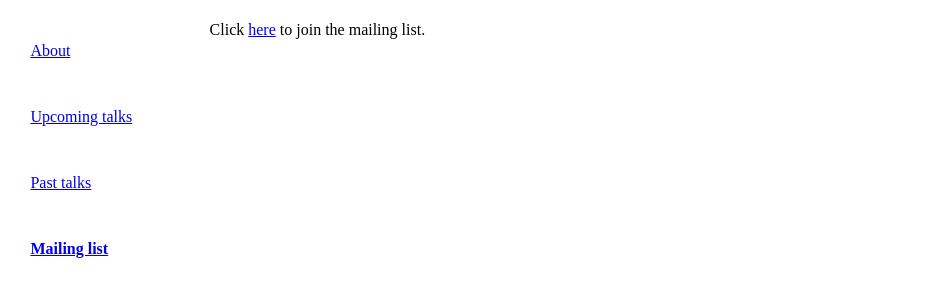
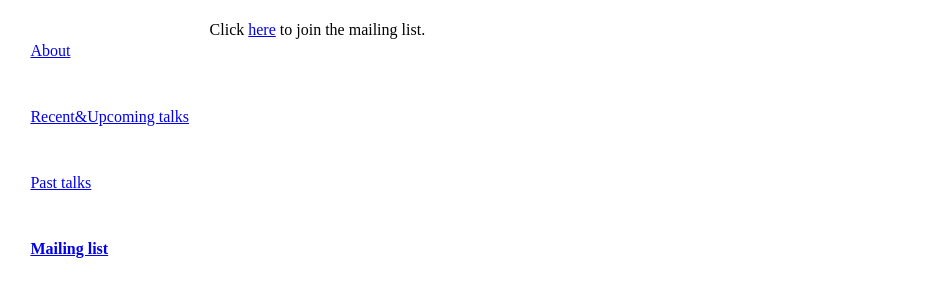
Before and after one commit to yangqi07/seminars, a Jekyll site: the page mailinglist.html, which Jekyll copies as it is, in a window 1280 px wide. Shown: the part 355-652 px from the top of the page, without its empty margins (72-1008 px from the left). Built offline with Jekyll 4.4.1, drawn with Linux system fonts in a browser that asks for light colours.

Commit message:
Update mailinglist.html

```diff
--- a/mailinglist.html
+++ b/mailinglist.html
@@ -28,7 +28,7 @@
     <div  id="left">
         <p class="nav">  <a href="index.html">Home</a></p>
       <p class="nav">  <a href="about.html">About</a></p>
-  <p class="nav"><a href="upcomingtalks.html">Upcoming talks</a></p>
+  <p class="nav"><a href="upcomingtalks.html">Recent&Upcoming talks</a></p>
     <p class="nav"><a href="pasttalks.html">Past talks</a></p>
     <p class="nav"><a href="mailinglist.html"><strong >Mailing list</strong> </a></p>
   </div>
```
